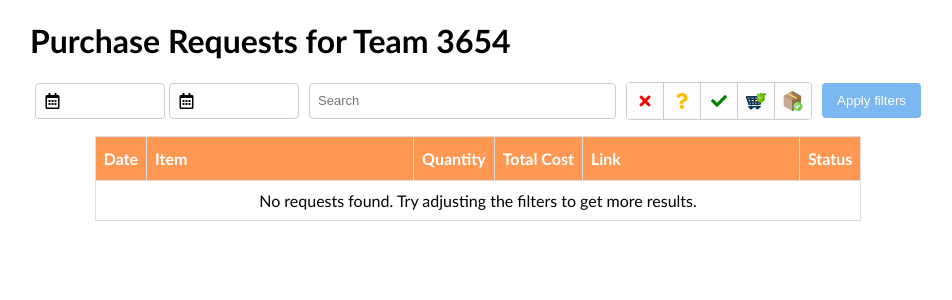
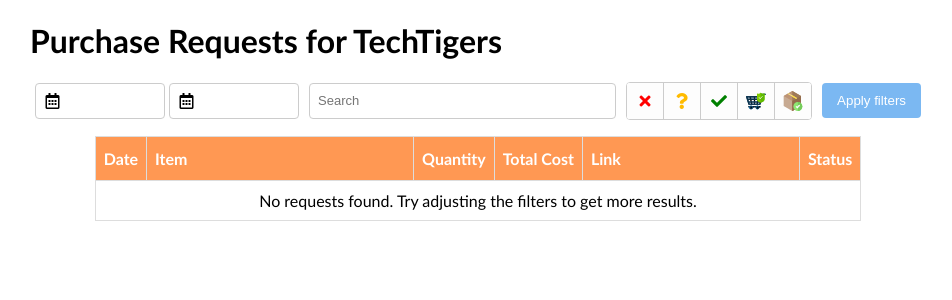
Before and after one commit to mlavrent/TeamManager, a Django app: page /purchase-requests/ in a window 1280 px wide. Shown: the part 72-372 px from the top of the page, without its empty margins (162-1114 px from the left). Run offline with Django 3.2, Linux system fonts and the light colour scheme; the visitor is signed in with stand-in values (Sample User, id 1); data that the repository does not hold is empty; some libraries are stand-ins or nearby versions.

Commit message:
Modularize team name in pr app

```diff
--- a/purchaseRequests/templates/purchaseRequests/list.html
+++ b/purchaseRequests/templates/purchaseRequests/list.html
@@ -2,7 +2,7 @@
 {% load static %}
 
 
-{% block title %}Team 3654 Purchase Requests{% endblock %}
+{% block title %}{{ team_name }} Purchase Requests{% endblock %}
 
 {% block css %}
     <link rel="stylesheet" type="text/css" href="{% static 'purchaseRequests/css/style.css' %}">
@@ -20,7 +20,7 @@
 
 {% block content %}
     <div id="content">
-        <h1>Purchase Requests for Team 3654</h1>
+        <h1>Purchase Requests for {{ team_name }}</h1>
         <div id="filter-bar">
             <form method="get" action="{% url 'purchaseRequests:list' %}">
                 <div id="date-filter" class="filter">
--- a/purchaseRequests/views.py
+++ b/purchaseRequests/views.py
@@ -97,6 +97,7 @@ def list(request):
         'pur_req_list': pur_reqs.order_by('-timestamp'),
         'filters': submitted_filters,
         'theme_color': settings.THEME_COLOR,
+        'team_name': settings.TEAM_NAME,
     }
     return render(request, "purchaseRequests/list.html", context)
 
```
